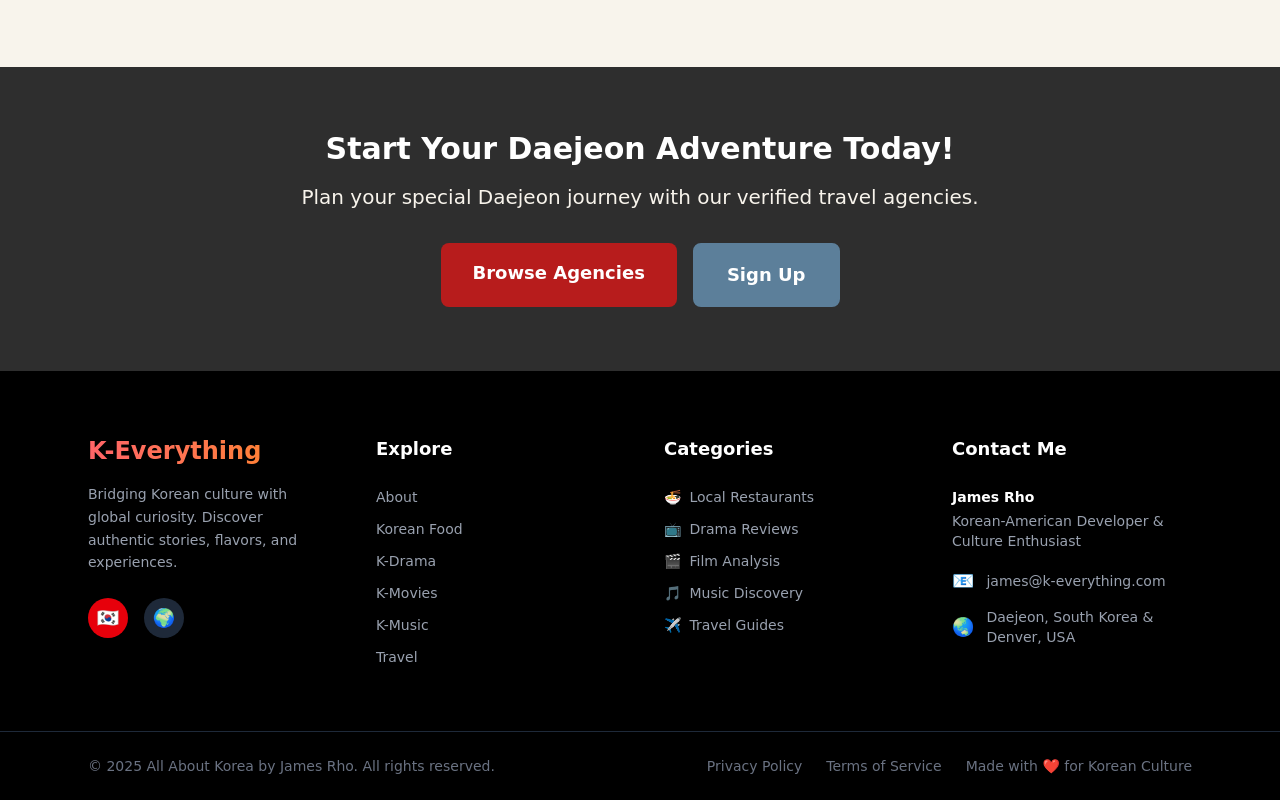
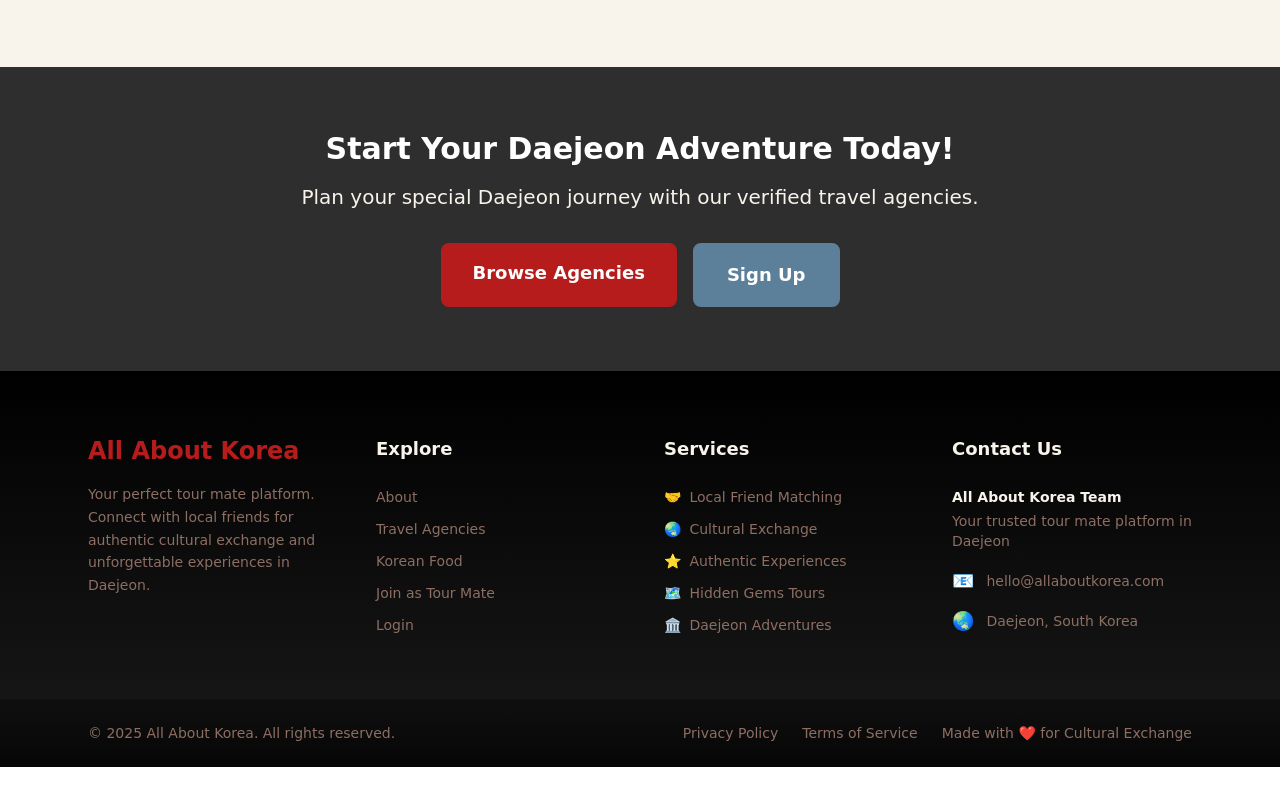
Before and after one commit to jrho1209/all-about-korea, a Next.js app: page / in a window 1280 px wide. Shown: the part 1249-2049 px from the top of the page. After the commit the page ends 2016 px from the top, so only its background shows below. Built offline with nearby package versions, Linux system fonts and the light colour scheme; no server answers.

Commit message:
footer enhancement

```diff
--- a/src/app/components/Footer/Footer.js
+++ b/src/app/components/Footer/Footer.js
@@ -2,102 +2,96 @@ import Link from "next/link";
 
 export default function Footer() {
   return (
-    <footer className="bg-black text-white">
+    <footer
+      className="text-white"
+      style={{
+        background: 'linear-gradient(to bottom, #000000 0%, #1a1a1a 100%)'
+      }}
+    >
       {/* Main Footer Content */}
       <div className="max-w-6xl mx-auto px-6 py-16">
         <div className="grid md:grid-cols-4 gap-12">
           {/* Brand Section */}
           <div className="md:col-span-1">
-            <h3 className="text-2xl font-black mb-4 bg-gradient-to-r from-red-400 to-orange-400 bg-clip-text text-transparent">
-              K-Everything
+            <h3 className="text-2xl font-black mb-4" style={{color: '#B71C1C'}}>
+              All About Korea
             </h3>
-            <p className="text-gray-400 text-sm leading-relaxed mb-6">
-              Bridging Korean culture with global curiosity.
-              Discover authentic stories, flavors, and experiences.
+            <p className="text-sm leading-relaxed mb-6" style={{color: '#8D6E63'}}>
+              Your perfect tour mate platform. Connect with local friends for authentic cultural exchange and unforgettable experiences in Daejeon.
             </p>
-            <div className="flex space-x-4">
-              <div className="w-10 h-10 bg-red-600 rounded-full flex items-center justify-center text-lg hover:bg-red-500 transition-colors cursor-pointer">
-                🇰🇷
-              </div>
-              <div className="w-10 h-10 bg-gray-800 rounded-full flex items-center justify-center text-lg hover:bg-gray-700 transition-colors cursor-pointer">
-                🌍
-              </div>
-            </div>
           </div>
 
           {/* Navigation Links */}
           <div className="md:col-span-1">
-            <h4 className="text-lg font-bold mb-6 text-white">Explore</h4>
+            <h4 className="text-lg font-bold mb-6" style={{color: '#F8F4EC'}}>Explore</h4>
             <nav className="space-y-3">
-              <Link href="/about" className="block text-gray-400 hover:text-white transition-colors text-sm">
+              <Link href="/about" className="block hover:opacity-80 transition-colors text-sm" style={{color: '#8D6E63'}}>
                 About
               </Link>
-              <Link href="/food" className="block text-gray-400 hover:text-white transition-colors text-sm">
+              <Link href="/agencies" className="block hover:opacity-80 transition-colors text-sm" style={{color: '#8D6E63'}}>
+                Travel Agencies
+              </Link>
+              <Link href="/food" className="block hover:opacity-80 transition-colors text-sm" style={{color: '#8D6E63'}}>
                 Korean Food
               </Link>
-              <Link href="/drama" className="block text-gray-400 hover:text-white transition-colors text-sm">
-                K-Drama
+              <Link href="/signup" className="block hover:opacity-80 transition-colors text-sm" style={{color: '#8D6E63'}}>
+                Join as Tour Mate
               </Link>
-              <Link href="/movies" className="block text-gray-400 hover:text-white transition-colors text-sm">
-                K-Movies
-              </Link>
-              <Link href="/music" className="block text-gray-400 hover:text-white transition-colors text-sm">
-                K-Music
-              </Link>
-              <Link href="/travel" className="block text-gray-400 hover:text-white transition-colors text-sm">
-                Travel
+              <Link href="/login" className="block hover:opacity-80 transition-colors text-sm" style={{color: '#8D6E63'}}>
+                Login
               </Link>
             </nav>
           </div>
 
           {/* Categories */}
           <div className="md:col-span-1">
-            <h4 className="text-lg font-bold mb-6 text-white">Categories</h4>
+            <h4 className="text-lg font-bold mb-6" style={{color: '#F8F4EC'}}>Services</h4>
             <div className="space-y-3">
-              <div className="text-gray-400 text-sm flex items-center">
-                <span className="mr-2">🍜</span>
-                Local Restaurants
+              <div className="text-sm flex items-center" style={{color: '#8D6E63'}}>
+                <span className="mr-2">🤝</span>
+                Local Friend Matching
               </div>
-              <div className="text-gray-400 text-sm flex items-center">
-                <span className="mr-2">📺</span>
-                Drama Reviews
+              <div className="text-sm flex items-center" style={{color: '#8D6E63'}}>
+                <span className="mr-2">🌏</span>
+                Cultural Exchange
               </div>
-              <div className="text-gray-400 text-sm flex items-center">
-                <span className="mr-2">🎬</span>
-                Film Analysis
+              <div className="text-sm flex items-center" style={{color: '#8D6E63'}}>
+                <span className="mr-2">⭐</span>
+                Authentic Experiences
               </div>
-              <div className="text-gray-400 text-sm flex items-center">
-                <span className="mr-2">🎵</span>
-                Music Discovery
+              <div className="text-sm flex items-center" style={{color: '#8D6E63'}}>
+                <span className="mr-2">🗺️</span>
+                Hidden Gems Tours
               </div>
-              <div className="text-gray-400 text-sm flex items-center">
-                <span className="mr-2">✈️</span>
-                Travel Guides
+              <div className="text-sm flex items-center" style={{color: '#8D6E63'}}>
+                <span className="mr-2">🏛️</span>
+                Daejeon Adventures
               </div>
             </div>
           </div>
 
           {/* Contact Me Section */}
           <div className="md:col-span-1">
-            <h4 className="text-lg font-bold mb-6 text-white">Contact Me</h4>
+            <h4 className="text-lg font-bold mb-6" style={{color: '#F8F4EC'}}>Contact Us</h4>
             <div className="space-y-4">
-              <div className="text-gray-400 text-sm">
-                <span className="block font-semibold text-white mb-1">James Rho</span>
-                Korean-American Developer & Culture Enthusiast
+              <div className="text-sm" style={{color: '#8D6E63'}}>
+                <span className="block font-semibold mb-1" style={{color: '#F8F4EC'}}>All About Korea Team</span>
+                Your trusted tour mate platform in Daejeon
               </div>
 
               <div className="space-y-3">
                 <a
-                  href="mailto:james@k-everything.com"
-                  className="flex items-center text-gray-400 hover:text-white transition-colors text-sm group"
+                  href="mailto:hello@allaboutkorea.com"
+                  className="flex items-center hover:opacity-80 transition-colors text-sm group"
+                  style={{color: '#8D6E63'}}
                 >
                   <span className="mr-3 text-lg group-hover:scale-110 transition-transform">📧</span>
-                  james@k-everything.com
+                  hello@allaboutkorea.com
                 </a>
 
-                <div className="flex items-center text-gray-400 text-sm">
+                <div className="flex items-center text-sm" style={{color: '#8D6E63'}}>
                   <span className="mr-3 text-lg">🌏</span>
-                  Daejeon, South Korea & Denver, USA
+                  Daejeon, South Korea
                 </div>
               </div>
             </div>
@@ -106,21 +100,26 @@ export default function Footer() {
       </div>
 
       {/* Bottom Bar */}
-      <div className="border-t border-gray-800">
-        <div className="max-w-6xl mx-auto px-6 py-6">
+      <div
+        className="py-6"
+        style={{
+          background: 'linear-gradient(to bottom, rgba(0,0,0,0.3) 0%, rgba(0,0,0,0.8) 100%)'
+        }}
+      >
+        <div className="max-w-6xl mx-auto px-6">
           <div className="flex flex-col md:flex-row justify-between items-center space-y-4 md:space-y-0">
-            <p className="text-gray-500 text-sm">
-              &copy; {new Date().getFullYear()} All About Korea by James Rho. All rights reserved.
+            <p className="text-sm" style={{color: '#8D6E63'}}>
+              &copy; {new Date().getFullYear()} All About Korea. All rights reserved.
             </p>
             <div className="flex space-x-6 text-sm">
-              <Link href="/privacy" className="text-gray-500 hover:text-gray-300 transition-colors">
+              <Link href="/privacy" className="hover:opacity-80 transition-colors" style={{color: '#8D6E63'}}>
                 Privacy Policy
               </Link>
-              <Link href="/terms" className="text-gray-500 hover:text-gray-300 transition-colors">
+              <Link href="/terms" className="hover:opacity-80 transition-colors" style={{color: '#8D6E63'}}>
                 Terms of Service
               </Link>
-              <span className="text-gray-500">
-                Made with ❤️ for Korean Culture
+              <span style={{color: '#8D6E63'}}>
+                Made with ❤️ for Cultural Exchange
               </span>
             </div>
           </div>
```
